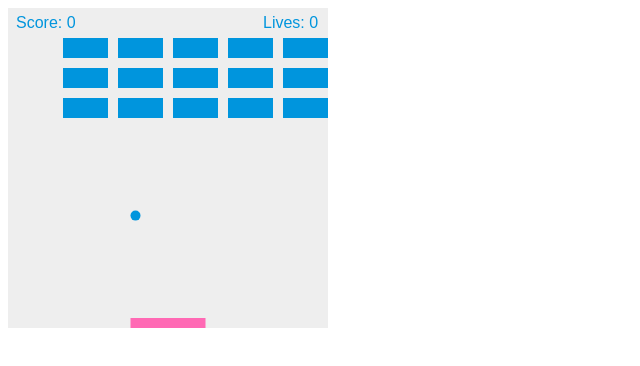
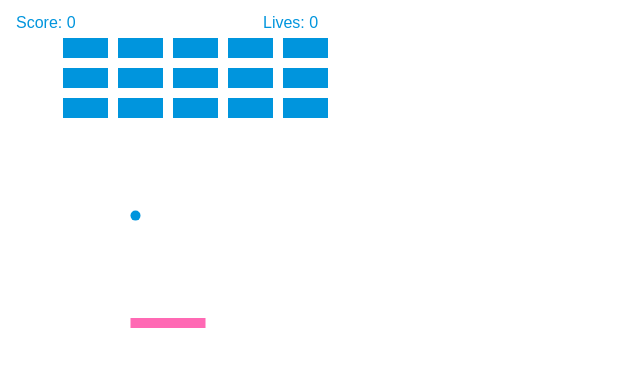
Before and after one commit to hokkeee/Invader, a plain HTML site: page index.html in a window 1280 px wide. Shown: the whole page, without its empty margins (0-640 px from the left). Drawn offline with Linux system fonts and the light colour scheme.

Commit message:
Update stylesheet.css

```diff
--- a/stylesheet.css
+++ b/stylesheet.css
@@ -1,3 +1,3 @@
-canvas {
+.canvas {
     background: #eee;
     }
```
